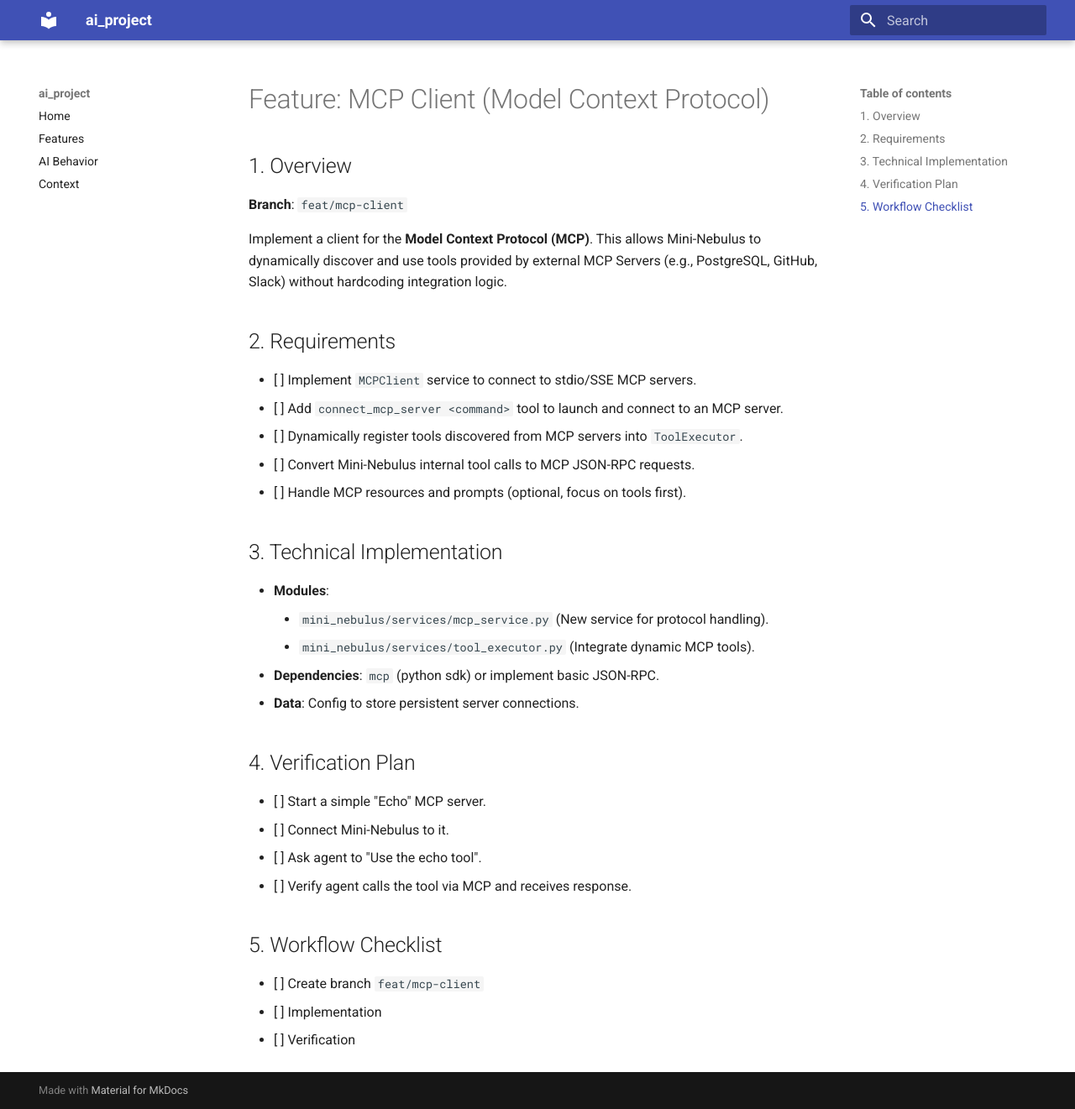
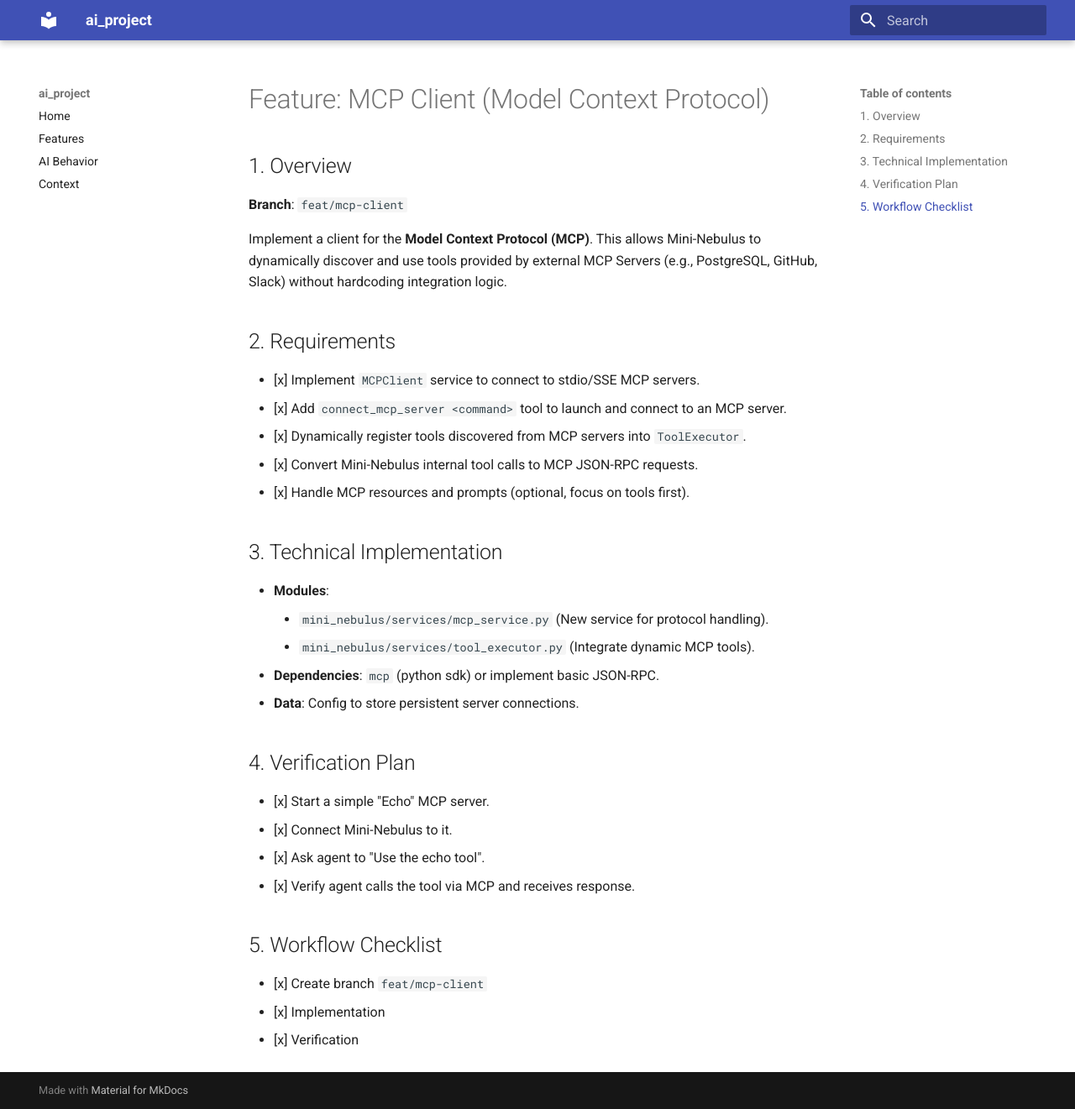
Before and after one commit to jlwestsr/nebulus-atom, an MkDocs documentation site: the page built from docs/features/mcp_client.md, in a window 1280 px wide and 1321 px high. Shown: the whole window at 84% size. Built offline with MkDocs 1.6.1 and Material for MkDocs 9.7.7, drawn with Linux system fonts in a browser that asks for light colours.

```diff
--- a/docs/features/mcp_client.md
+++ b/docs/features/mcp_client.md
@@ -6,11 +6,11 @@
 Implement a client for the **Model Context Protocol (MCP)**. This allows Mini-Nebulus to dynamically discover and use tools provided by external MCP Servers (e.g., PostgreSQL, GitHub, Slack) without hardcoding integration logic.
 
 ## 2. Requirements
-- [ ] Implement `MCPClient` service to connect to stdio/SSE MCP servers.
-- [ ] Add `connect_mcp_server <command>` tool to launch and connect to an MCP server.
-- [ ] Dynamically register tools discovered from MCP servers into `ToolExecutor`.
-- [ ] Convert Mini-Nebulus internal tool calls to MCP JSON-RPC requests.
-- [ ] Handle MCP resources and prompts (optional, focus on tools first).
+- [x] Implement `MCPClient` service to connect to stdio/SSE MCP servers.
+- [x] Add `connect_mcp_server <command>` tool to launch and connect to an MCP server.
+- [x] Dynamically register tools discovered from MCP servers into `ToolExecutor`.
+- [x] Convert Mini-Nebulus internal tool calls to MCP JSON-RPC requests.
+- [x] Handle MCP resources and prompts (optional, focus on tools first).
 
 ## 3. Technical Implementation
 - **Modules**:
@@ -20,12 +20,12 @@ Implement a client for the **Model Context Protocol (MCP)**. This allows Mini-Ne
 - **Data**: Config to store persistent server connections.
 
 ## 4. Verification Plan
-- [ ] Start a simple "Echo" MCP server.
-- [ ] Connect Mini-Nebulus to it.
-- [ ] Ask agent to "Use the echo tool".
-- [ ] Verify agent calls the tool via MCP and receives response.
+- [x] Start a simple "Echo" MCP server.
+- [x] Connect Mini-Nebulus to it.
+- [x] Ask agent to "Use the echo tool".
+- [x] Verify agent calls the tool via MCP and receives response.
 
 ## 5. Workflow Checklist
-- [ ] Create branch `feat/mcp-client`
-- [ ] Implementation
-- [ ] Verification
+- [x] Create branch `feat/mcp-client`
+- [x] Implementation
+- [x] Verification
```
